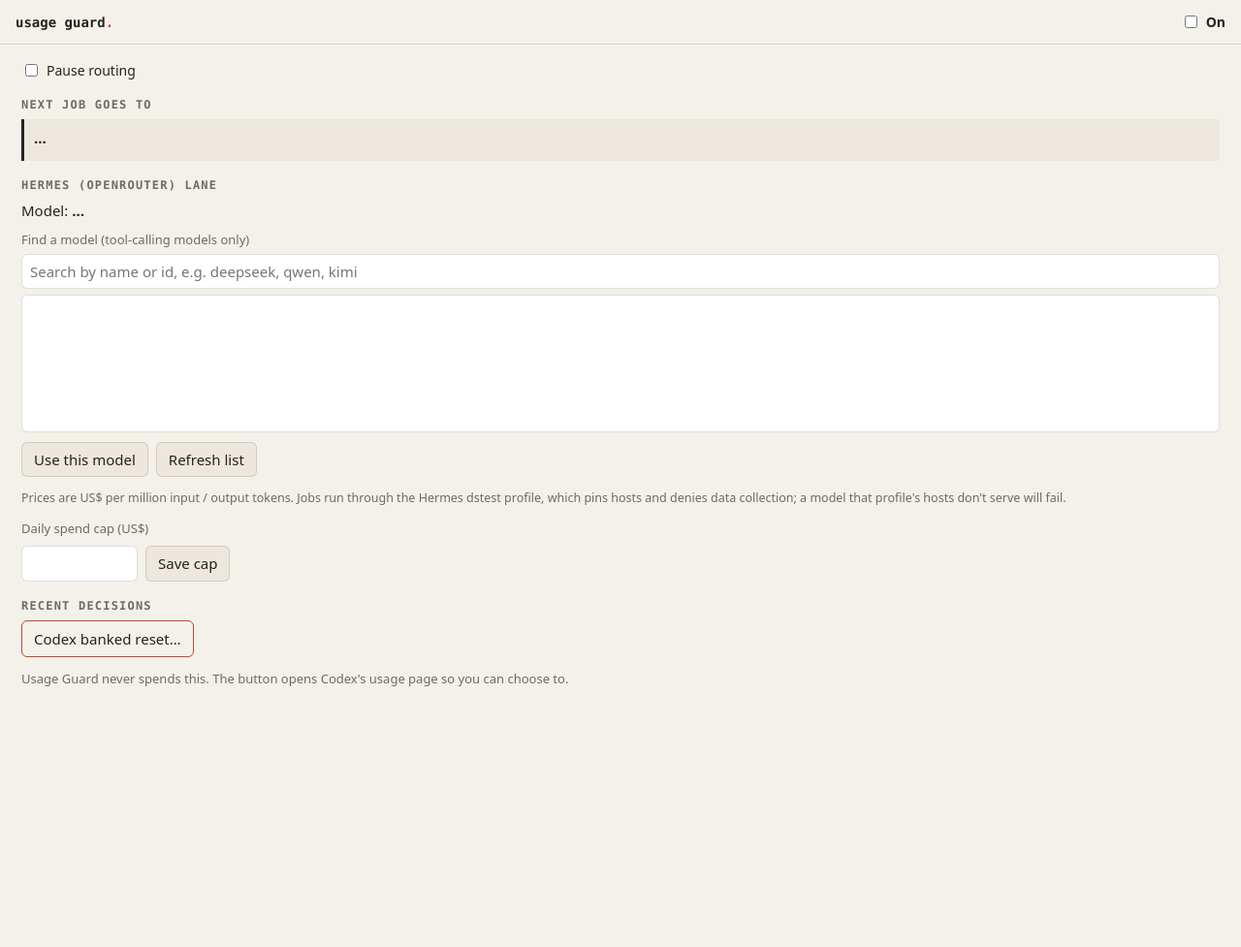
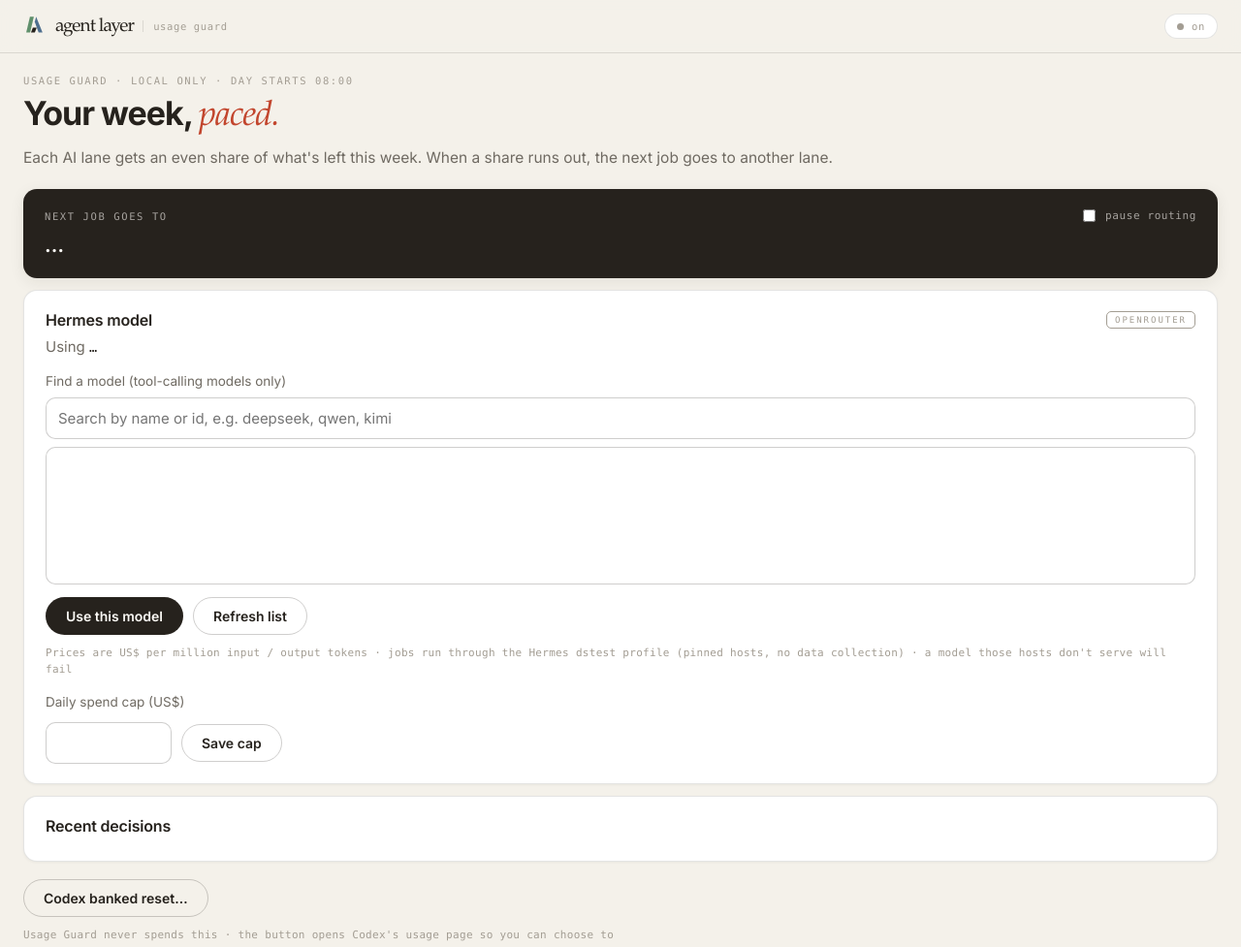
Before and after one commit to agent-layer-mcp/usage-guard, a website: page tray/ui/index.html in a window 1280 px wide. Shown: the whole page at 97% size. Before the commit the page ends 800 px from the top, so only its background shows below. Drawn offline with Linux system fonts and the light colour scheme.

Commit message:
tray: Agent Layer brand redesign
Paper palette, Inter (bundled), serif wordmark and accent, mono eyebrows and
stamps, pill buttons and status-pill switch, inkwell card for the next job,
module colours per lane, and the Agent Layer mark as the tray icon.
DESIGN.md records the tokens taken from agentlayer.sh.

```diff
--- /dev/null
+++ b/tray/DESIGN.md
@@ -0,0 +1,50 @@
+# Usage Guard tray: design notes
+
+The panel follows the Agent Layer brand as used on https://agentlayer.sh
+(analysed 2026-10-20 from its computed styles). The site has no dark mode, so
+neither does the panel.
+
+## Tokens ("paper")
+
+| Role | Value |
+| --- | --- |
+| Canvas / card / tint | `#F4F1EA` / `#FFFFFF` / `#EDE8DE` |
+| Inkwell (dark surfaces, primary buttons) | `#26221D`, text on it `#FBF9F5` |
+| Text primary / secondary / tertiary | `#26221D` / `#6F6A62` / `#A39D93` |
+| Hairline / strong stroke | `rgba(38,34,29,.12)` / `rgba(38,34,29,.22)` |
+| Accent "seal" (also bad) / good / warn | `#C2452D` / `#5F8F6B` / `#B07A45` |
+| Module colours (used for lanes) | home `#B07A45` Claude, money `#4E6E8E` Codex, life `#8E5F7E` Hermes |
+| Radii | card 14–16, control 10, chip 999, stamp 5 |
+| Shadows | card `0 1px 3px rgba(38,34,29,.05)`, float `0 4px 16px rgba(38,34,29,.08)` |
+
+## Type
+
+- Sans: Inter 400–700 (bundled at `ui/fonts/Inter-latin.woff2`, SIL OFL; no CDN at runtime).
+- Serif: Iowan Old Style → Palatino → Charter → Georgia, for the "agent layer"
+  wordmark (500, −0.9px) and the italic seal-red accent word in headlines.
+- Mono: ui-monospace / SF Mono / Menlo for eyebrows, captions, stamps and numbers.
+- Headline: Inter 700, tight tracking (−1px), with one serif-italic accent word.
+- Eyebrow: mono 10.5px, uppercase, wide tracking, tertiary colour, `·` separators.
+
+## Components
+
+- Status pill: white, hairline border, chip radius, mono 10.5px, 7px dot.
+  Used as the on/off switch (dot turns green when on).
+- Stamp: mono 9px uppercase, 2px tracking, 1px current-colour border, radius 5
+  (the site's "SEALED" tag). Used for lane state.
+- Buttons: pill radius, Inter 600 14.5px; primary is inkwell filled, secondary
+  is a strong-stroke outline.
+- Cards: white, hairline border, card shadow, ~22px padding.
+- Ink card: inkwell background for the one most important fact (the next job's lane).
+- Mark: three flat planes forming a layered A (`agent-layer-mark.svg`), also the tray icon.
+
+## Tone
+
+Short, calm, plain sentences; lowercase mono captions; one emphasised idea per
+heading ("Your week, *paced.*").
+
+## Files
+
+- `design-ref/panel-on.png`, `design-ref/panel-off.png`: the panel rendered
+  with sample data.
+- Site screenshots and og.png are kept locally in `design-ref/` (not committed).
--- a/tray/ui/app.js
+++ b/tray/ui/app.js
@@ -35,7 +35,7 @@
     d?.borrowedPercent > 0 ? `${pct(d.borrowedPercent)} borrowed from later days.` : null,
     routeLane?.reason,
   ].filter(Boolean).join(" ");
-  return `<article class="lane"><div class="lane-head"><span>${NAMES[provider.provider]}</span><span class="state ${esc(provider.state)}">${esc(provider.state)}</span></div>${today}${week}<p class="note">${esc(notes)}</p></article>`;
+  return `<article class="lane lane-${esc(provider.provider)}"><div class="lane-head"><span class="lane-name"><i class="lane-dot"></i>${NAMES[provider.provider]}</span><span class="stamp ${esc(provider.state)}">${esc(provider.state)}</span></div>${today}${week}<p class="note">${esc(notes)}</p></article>`;
 }
 
 function payAsYouGoHtml(lane) {
@@ -44,7 +44,7 @@
   const row = spent == null
     ? `<div class="row"><span>today</span>${bar(0)}<span>—</span></div>`
     : `<div class="row"><span>today</span>${bar(spent / lane.dailyCapUsd, 0, spent >= lane.dailyCapUsd)}<span>$${spent.toFixed(2)} / $${lane.dailyCapUsd}</span></div>`;
-  return `<article class="lane"><div class="lane-head"><span>Hermes (OpenRouter)</span><span class="state ${lane.available ? "safe" : "stale"}">${lane.available ? "open" : "closed"}</span></div>${row}<p class="note">${esc(lane.reason)}</p></article>`;
+  return `<article class="lane lane-hermes"><div class="lane-head"><span class="lane-name"><i class="lane-dot"></i>Hermes (OpenRouter)</span><span class="stamp ${lane.available ? "safe" : "stale"}">${lane.available ? "open" : "closed"}</span></div>${row}<p class="note">${esc(lane.reason)}</p></article>`;
 }
 
 function trayLabel(status, route) {
@@ -69,16 +69,16 @@
     $("lanes").innerHTML = status.providers.map((p) => laneHtml(p, lanes[p.provider])).join("") + payAsYouGoHtml(lanes.hermes);
     $("hermes-model").textContent = status.config.hermesModel;
     if (document.activeElement !== $("cap")) $("cap").value = status.config.payAsYouGoDailyCapUsd;
-    $("route-lane").textContent = route.lane === "wait" ? "Wait" : `${NAMES[route.lane] || route.lane}${route.model ? ` · ${route.model}` : ""}`;
+    $("route-lane").textContent = route.lane === "off" ? "Your own rules (Usage Guard is off)" : route.lane === "wait" ? "Wait for the next share" : `${NAMES[route.lane] || route.lane}${route.model ? ` · ${route.model}` : ""}`;
     $("route-reason").textContent = route.reason;
     $("pause").checked = Boolean(status.config.routingPaused);
     const on = status.config.enabled !== false;
     $("enabled").checked = on;
-    $("enabled-label").textContent = on ? "On" : "Off";
+    $("enabled-label").textContent = on ? "on · guarding" : "off";
     $("off").hidden = on;
     document.body.classList.toggle("is-off", !on);
     $("decisions").innerHTML = status.recentDecisions.slice(0, 6).map((d) =>
-      `<li><span>${new Date(d.createdAt).toLocaleTimeString([], { hour: "2-digit", minute: "2-digit" })} ${esc(d.provider)}</span> ${esc(d.action)}<br>${esc(d.reason)}</li>`).join("");
+      `<li><span class="when">${new Date(d.createdAt).toLocaleTimeString([], { hour: "2-digit", minute: "2-digit" })} · ${esc(d.provider)} · ${esc(d.action)}</span>${esc(d.reason)}</li>`).join("");
     invoke("set_tray_label", { label: on ? trayLabel(status, route) : "UG off" });
   } catch (error) {
     $("error").textContent = String(error);
--- a/tray/ui/index.html
+++ b/tray/ui/index.html
@@ -7,40 +7,58 @@
   <link rel="stylesheet" href="style.css">
 </head>
 <body>
-  <header>
-    <div class="brand">usage guard<b>.</b></div>
-    <label class="pause"><input type="checkbox" id="enabled" role="switch"> <strong id="enabled-label">On</strong></label>
+  <header class="top">
+    <div class="brand">
+      <img class="brand-mark" src="agent-layer-mark.svg" alt="" aria-hidden="true">
+      <span class="brand-wordmark">agent layer</span>
+      <span class="brand-product">usage guard</span>
+    </div>
+    <label class="status-pill switch">
+      <input type="checkbox" id="enabled" role="switch">
+      <span class="status-dot" aria-hidden="true"></span>
+      <span id="enabled-label">on</span>
+    </label>
   </header>
+
   <main>
-    <p class="off" id="off" hidden>Usage Guard is off: no hooks, alerts or routing. Turn it on with the switch above.</p>
-    <label class="pause"><input type="checkbox" id="pause"> Pause routing</label>
-    <p class="error" id="error" role="alert" hidden></p>
-    <section id="lanes" aria-live="polite"></section>
-    <section class="route">
-      <h2>Next job goes to</h2>
-      <div class="choice"><strong id="route-lane">…</strong><p id="route-reason"></p></div>
+    <p class="eyebrow">usage guard · local only · day starts 08:00</p>
+    <h1>Your week, <em>paced.</em></h1>
+    <p class="lede">Each AI lane gets an even share of what's left this week. When a share runs out, the next job goes to another lane.</p>
+
+    <p class="banner error" id="error" role="alert" hidden></p>
+    <p class="banner off" id="off" hidden>Usage Guard is off: no hooks, alerts or routing. Turn it on with the switch at the top.</p>
+
+    <section class="ink-card route">
+      <div class="ink-head"><span class="eyebrow on-ink">next job goes to</span><label class="pause"><input type="checkbox" id="pause"> pause routing</label></div>
+      <strong id="route-lane">…</strong>
+      <p id="route-reason"></p>
     </section>
-    <section class="hermes">
-      <h2>Hermes (OpenRouter) lane</h2>
-      <p class="current">Model: <strong id="hermes-model">…</strong></p>
+
+    <section id="lanes" class="lanes" aria-live="polite"></section>
+
+    <section class="card hermes">
+      <div class="card-head"><h2>Hermes model</h2><span class="stamp">openrouter</span></div>
+      <p class="current">Using <strong id="hermes-model">…</strong></p>
       <label for="model-search">Find a model (tool-calling models only)</label>
       <input type="search" id="model-search" placeholder="Search by name or id, e.g. deepseek, qwen, kimi">
       <select id="model-list" size="8" aria-label="OpenRouter models"></select>
       <div class="actions">
-        <button type="button" id="model-use">Use this model</button>
-        <button type="button" id="model-refresh">Refresh list</button>
+        <button type="button" class="btn btn-primary" id="model-use">Use this model</button>
+        <button type="button" class="btn btn-secondary" id="model-refresh">Refresh list</button>
       </div>
-      <p class="hint" id="model-hint">Prices are US$ per million input / output tokens. Jobs run through the Hermes dstest profile, which pins hosts and denies data collection; a model that profile's hosts don't serve will fail.</p>
+      <p class="caption" id="model-hint">Prices are US$ per million input / output tokens · jobs run through the Hermes dstest profile (pinned hosts, no data collection) · a model those hosts don't serve will fail</p>
       <label for="cap">Daily spend cap (US$)</label>
-      <div class="actions"><input type="number" id="cap" min="0" max="1000" step="0.5"><button type="button" id="cap-save">Save cap</button></div>
+      <div class="actions"><input type="number" id="cap" min="0" max="1000" step="0.5"><button type="button" class="btn btn-secondary" id="cap-save">Save cap</button></div>
     </section>
-    <section>
-      <h2>Recent decisions</h2>
+
+    <section class="card">
+      <div class="card-head"><h2>Recent decisions</h2></div>
       <ol id="decisions" class="decisions"></ol>
     </section>
+
     <section class="banked">
-      <button type="button" id="banked">Codex banked reset…</button>
-      <p>Usage Guard never spends this. The button opens Codex's usage page so you can choose to.</p>
+      <button type="button" class="btn btn-secondary" id="banked">Codex banked reset…</button>
+      <p class="caption">Usage Guard never spends this · the button opens Codex's usage page so you can choose to</p>
     </section>
   </main>
   <script src="app.js"></script>
--- a/tray/ui/style.css
+++ b/tray/ui/style.css
@@ -1,26 +1,74 @@
-:root{color-scheme:light dark;--paper:#f4f1ea;--tint:#ede8de;--card:#fff;--ink:#26221d;--muted:#6f6a62;--line:rgba(38,34,29,.14);--seal:#c2452d;--good:#5f8f6b;--warn:#b07a45;--mono:ui-monospace,"SFMono-Regular",Menlo,monospace}
-@media (prefers-color-scheme:dark){:root{--paper:#1c1a17;--tint:#2a2723;--card:#24211d;--ink:#eeeae2;--muted:#a39d93;--line:rgba(238,234,226,.14)}}
-*{box-sizing:border-box}body{margin:0;background:var(--paper);color:var(--ink);font:15px/1.5 system-ui,-apple-system,"Segoe UI",sans-serif}
-header{display:flex;justify-content:space-between;align-items:center;padding:12px 16px;border-bottom:1px solid var(--line)}
-.brand{font:700 14px var(--mono)}.brand b{color:var(--seal)}.pause{font-size:14px;display:flex;gap:6px;align-items:center}
-main{padding:16px 22px 24px}h2{font:600 12px var(--mono);text-transform:uppercase;letter-spacing:.1em;color:var(--muted);margin:18px 0 8px}
-.error{background:var(--tint);border-left:3px solid var(--seal);padding:8px 10px;margin:0 0 8px}
-.lane{background:var(--card);border:1px solid var(--line);padding:14px 16px;margin-bottom:8px}
-.lane-head{display:flex;justify-content:space-between;font-weight:600}.state{font:600 12px var(--mono);text-transform:uppercase}
-.state.safe{color:var(--good)}.state.watch,.state.stale{color:var(--warn)}.state.protect,.state.queue{color:var(--seal)}
-.row{display:grid;grid-template-columns:64px 1fr 150px;gap:12px;align-items:center;margin-top:9px;font:13px var(--mono)}.row span:last-child{text-align:right}
-.bar{position:relative;height:12px;background:var(--tint)}.fill{position:absolute;inset:0 auto 0 0;background:var(--ink)}
-.fill.over{background:var(--seal)}.reserve{position:absolute;top:0;bottom:0;right:0;background:var(--seal);opacity:.55}
-.note{color:var(--muted);font-size:13px;margin:6px 0 0}
-.choice{background:var(--tint);border-left:3px solid var(--ink);padding:8px 10px}.choice p{margin:4px 0 0;color:var(--muted)}
-.decisions{list-style:none;padding:0;margin:0;font:12.5px/1.5 var(--mono)}.decisions li{padding:5px 0;border-bottom:1px solid var(--line)}
-.decisions span{color:var(--muted)}
-.banked button{font:inherit;padding:7px 12px;border:1px solid var(--seal);background:transparent;color:var(--ink);border-radius:6px;cursor:pointer}
-.banked button:focus-visible,.pause input:focus-visible{outline:2px solid var(--seal);outline-offset:2px}.banked p{color:var(--muted);font-size:13px}
-.off{background:var(--tint);border-left:3px solid var(--warn);padding:8px 10px;margin:0 0 10px}
-main>.pause{margin-bottom:6px}body.is-off #lanes,body.is-off .route{opacity:.45}
-.hermes label{display:block;font-size:13px;color:var(--muted);margin:10px 0 4px}.hermes .current{margin:0}
-.hermes input,.hermes select{font:inherit;width:100%;padding:6px 8px;border:1px solid var(--line);background:var(--card);color:var(--ink);border-radius:6px}
-.hermes select{font:13px/1.6 var(--mono);margin-top:6px}.hermes .actions{display:flex;gap:8px;margin-top:8px}.hermes .actions input{width:120px}
-.hermes button{font:inherit;padding:6px 12px;border:1px solid var(--line);background:var(--tint);color:var(--ink);border-radius:6px;cursor:pointer}
-.hermes .hint{color:var(--muted);font-size:12.5px}.hermes button:focus-visible,.hermes input:focus-visible,.hermes select:focus-visible{outline:2px solid var(--seal);outline-offset:2px}
+/* Agent Layer "paper" tokens, taken from agentlayer.sh (see ../DESIGN.md). */
+@font-face{font-family:"Inter";src:url("fonts/Inter-latin.woff2") format("woff2");font-weight:400 700;font-display:swap}
+:root{
+  color-scheme:light;
+  --canvas:#F4F1EA;--card:#FFFFFF;--tint:#EDE8DE;--inkwell:#26221D;
+  --text:#26221D;--text-2:#6F6A62;--text-3:#A39D93;--on-ink:#FBF9F5;
+  --hairline:rgba(38,34,29,.12);--stroke:rgba(38,34,29,.22);
+  --seal:#C2452D;--seal-soft:rgba(194,69,45,.08);--good:#5F8F6B;--warn:#B07A45;
+  --claude:#B07A45;--codex:#4E6E8E;--hermes:#8E5F7E;
+  --shadow-card:0 1px 3px rgba(38,34,29,.05);--shadow-float:0 4px 16px rgba(38,34,29,.08);
+  --r-card:14px;--r-control:10px;--r-chip:999px;
+  --sans:"Inter",-apple-system,BlinkMacSystemFont,"Helvetica Neue",system-ui,sans-serif;
+  --serif:"Iowan Old Style",Palatino,Charter,Georgia,serif;
+  --mono:ui-monospace,"SF Mono",Menlo,Consolas,monospace;
+}
+*{box-sizing:border-box}
+body{margin:0;background:var(--canvas);color:var(--text);font:15px/1.55 var(--sans);-webkit-font-smoothing:antialiased}
+.top{position:sticky;top:0;z-index:1;display:flex;justify-content:space-between;align-items:center;padding:14px 24px;background:rgba(244,241,234,.92);backdrop-filter:blur(10px);border-bottom:1px solid var(--hairline)}
+.brand{display:flex;align-items:center;gap:9px}.brand-mark{width:24px;height:24px}
+.brand-wordmark{font:500 19px/1 var(--serif);letter-spacing:-.9px}
+.brand-product{font:10.5px var(--mono);letter-spacing:.63px;color:var(--text-3);padding-left:10px;border-left:1px solid var(--hairline)}
+.status-pill{display:inline-flex;align-items:center;gap:8px;padding:6px 12px;border:1px solid var(--hairline);border-radius:var(--r-chip);background:var(--card);font:10.5px var(--mono);letter-spacing:.63px;color:var(--text-3)}
+.status-dot{width:7px;height:7px;border-radius:50%;background:var(--text-3)}
+.switch{cursor:pointer}.switch input{position:absolute;opacity:0;width:1px;height:1px}
+.switch:has(input:checked){color:var(--good)}.switch:has(input:checked) .status-dot{background:var(--good)}
+.switch:has(input:focus-visible){outline:2px solid var(--seal);outline-offset:2px}
+main{padding:22px 24px 32px}
+.eyebrow{margin:0;font:10.5px var(--mono);letter-spacing:1.6px;text-transform:uppercase;color:var(--text-3)}
+h1{margin:10px 0 8px;font:700 34px/1.08 var(--sans);letter-spacing:-1px}
+h1 em{font:italic 500 36px var(--serif);letter-spacing:-1px;color:var(--seal)}
+.lede{margin:0 0 20px;color:var(--text-2);font-size:15.5px}
+.banner{margin:0 0 14px;padding:10px 14px;border-radius:var(--r-control);font-size:14px}
+.banner.error{background:var(--seal-soft);color:var(--seal)}
+.banner.off{background:var(--tint);color:var(--text-2)}
+.card,.lane{background:var(--card);border:1px solid var(--hairline);border-radius:var(--r-card);box-shadow:var(--shadow-card);padding:20px 22px;margin-bottom:12px}
+.card-head,.lane-head{display:flex;justify-content:space-between;align-items:center;margin-bottom:6px}
+h2{margin:0;font:600 16px var(--sans);letter-spacing:-.2px}
+.lane-name{display:flex;align-items:center;gap:9px;font-weight:600;font-size:16px}
+.lane-dot{width:9px;height:9px;border-radius:50%;background:var(--lane)}
+.lane-claude{--lane:var(--claude)}.lane-codex{--lane:var(--codex)}.lane-hermes{--lane:var(--hermes)}
+.stamp{font:9px var(--mono);letter-spacing:1.98px;text-transform:uppercase;padding:3px 8px;border:1px solid currentColor;border-radius:5px;color:var(--text-3)}
+.stamp.safe{color:var(--good)}.stamp.watch,.stamp.stale{color:var(--warn)}.stamp.protect,.stamp.queue{color:var(--seal)}
+.row{display:grid;grid-template-columns:56px 1fr 150px;gap:12px;align-items:center;margin-top:10px;font:12.5px var(--mono);color:var(--text-2)}
+.row span:last-child{text-align:right;color:var(--text)}
+.bar{position:relative;height:10px;border-radius:var(--r-chip);background:var(--tint);overflow:hidden}
+.fill{position:absolute;inset:0 auto 0 0;border-radius:var(--r-chip);background:var(--lane,var(--inkwell))}
+.fill.over{background:var(--seal)}
+.reserve{position:absolute;top:0;bottom:0;right:0;background:repeating-linear-gradient(135deg,var(--seal) 0 3px,transparent 3px 6px);opacity:.5}
+.note{margin:12px 0 0;color:var(--text-2);font-size:14px}
+.ink-card{background:var(--inkwell);color:var(--on-ink);border-radius:var(--r-card);padding:18px 22px;margin-bottom:12px;box-shadow:var(--shadow-float)}
+.ink-head{display:flex;justify-content:space-between;align-items:center}
+.eyebrow.on-ink,.ink-card .pause{color:rgba(251,249,245,.6)}
+.ink-card strong{display:block;margin:8px 0 4px;font:600 21px var(--sans);letter-spacing:-.4px}
+.ink-card p{margin:0;color:rgba(251,249,245,.75);font-size:14px}
+.pause{display:flex;gap:7px;align-items:center;font:11px var(--mono);letter-spacing:.6px;cursor:pointer}
+body.is-off .lanes,body.is-off .route{opacity:.45}
+.hermes label{display:block;margin:14px 0 6px;font-size:13.5px;color:var(--text-2)}
+.current{margin:4px 0 0;color:var(--text-2)}.current strong{color:var(--text);font:500 13.5px var(--mono)}
+input[type=search],input[type=number],select{width:100%;font:inherit;color:var(--text);background:var(--card);border:1px solid var(--stroke);border-radius:var(--r-control);padding:9px 12px}
+select{margin-top:8px;padding:6px;font:12.5px/1.7 var(--mono)}
+.actions{display:flex;gap:10px;align-items:center;margin-top:10px}.actions input{width:130px}
+.btn{font:600 14px var(--sans);padding:10px 20px;border-radius:var(--r-chip);cursor:pointer;border:1px solid transparent}
+.btn-primary{background:var(--inkwell);color:var(--on-ink)}
+.btn-secondary{background:transparent;color:var(--text);border-color:var(--stroke)}
+.btn:hover{box-shadow:var(--shadow-float)}
+:is(.btn,input,select):focus-visible{outline:2px solid var(--seal);outline-offset:2px}
+.caption{margin:10px 0 0;font:11px/1.6 var(--mono);letter-spacing:.3px;color:var(--text-3)}
+.decisions{list-style:none;margin:6px 0 0;padding:0}
+.decisions li{padding:9px 0;border-top:1px solid var(--hairline);font-size:13.5px;color:var(--text-2)}
+.decisions li:first-child{border-top:0}
+.decisions .when{display:block;font:11px var(--mono);letter-spacing:.4px;color:var(--text-3)}
+.decisions b{color:var(--text);font-weight:600}
+.banked{margin-top:18px}
+input[type=checkbox]{accent-color:var(--seal)}
```
Also changed, not shown: tray/design-ref/agent-layer-mark.svg (added), tray/design-ref/panel-off.png (added), tray/design-ref/panel-on.png (added), tray/icons/128x128.png, tray/icons/128x128@2x.png, tray/icons/32x32.png, tray/icons/icon.ico, tray/icons/icon.png, tray/ui/agent-layer-mark.svg (added), tray/ui/fonts/Inter-latin.woff2 (added), 1 other file.
